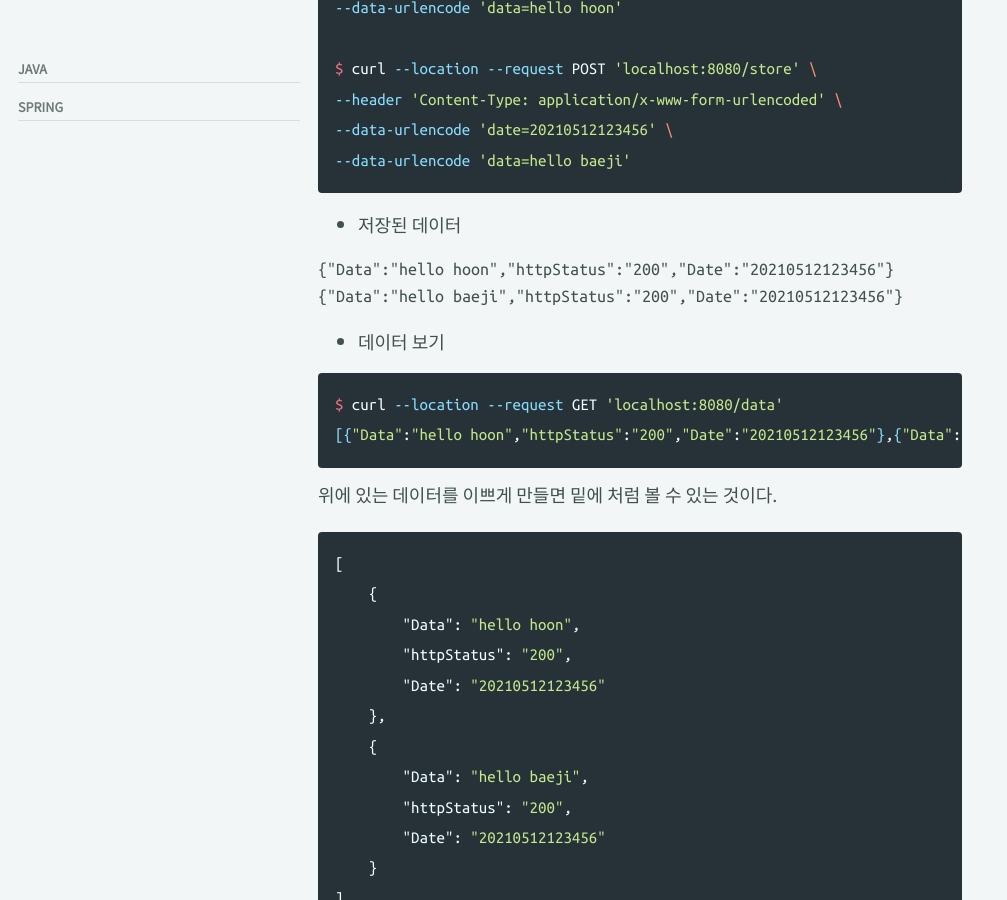
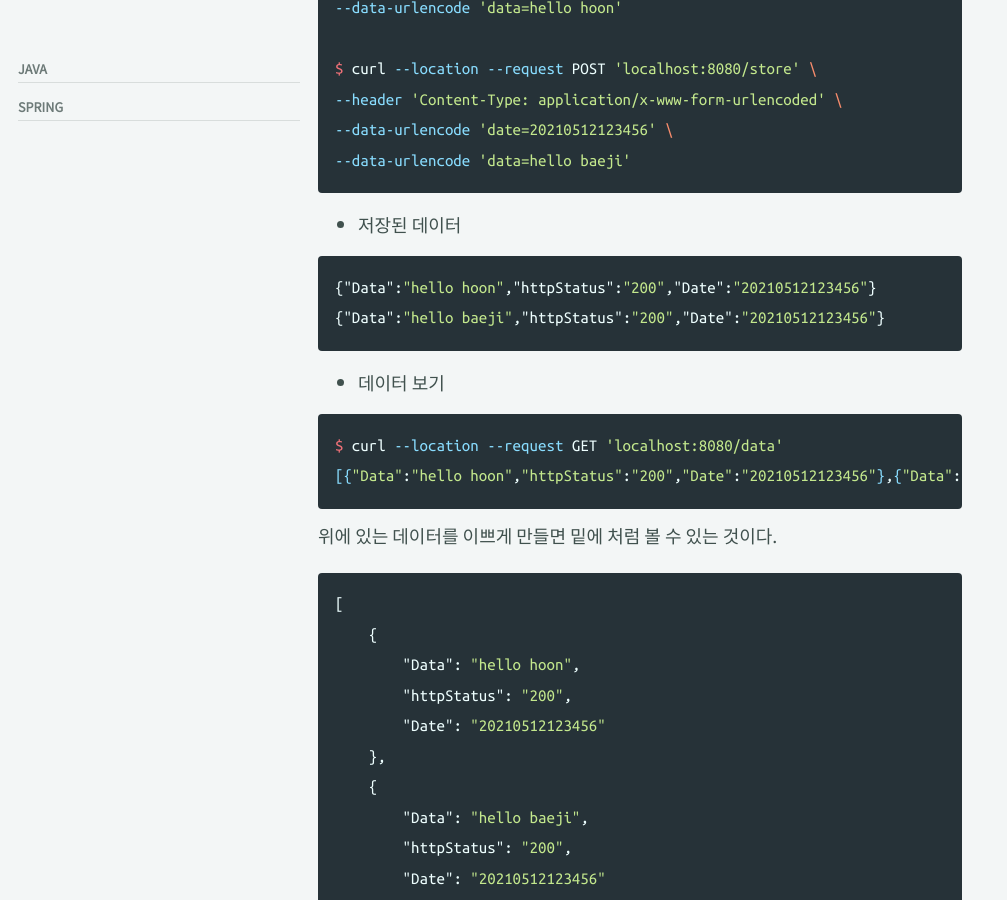
Before and after one commit to BaeJi77/BaeJi77.github.io, a Jekyll site: the page built from _posts/dev/golang/2021-09-12-golang-with-ndjson.md, in a window 1280 px wide and 900 px high, scrolled down 2527 px. Shown: the whole window, without its empty margins (0-1007 px from the left). Built offline with Jekyll 4.4.1, drawn with Linux system fonts in a browser that asks for light colours; cached includes are drawn as plain includes; nearby versions of some CDN libraries; comment, search, counter and statistics services are not loaded.

Commit message:
2021-09 go-with-ndjson

````diff
--- a/_posts/dev/golang/2021-09-12-golang-with-ndjson.md
+++ b/_posts/dev/golang/2021-09-12-golang-with-ndjson.md
@@ -98,7 +98,7 @@ $ curl --location --request POST 'localhost:8080/store' \
 
 - 저장된 데이터
 
-``` ndjson
+``` json
 {"Data":"hello hoon","httpStatus":"200","Date":"20210512123456"}
 {"Data":"hello baeji","httpStatus":"200","Date":"20210512123456"}
 ```
````
